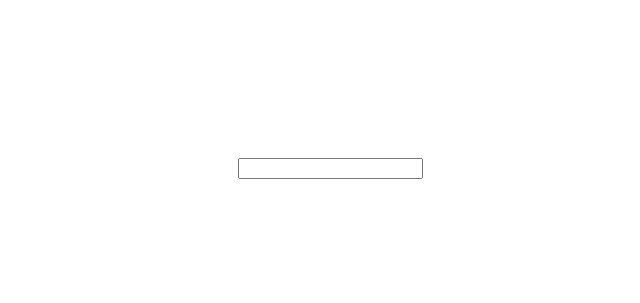
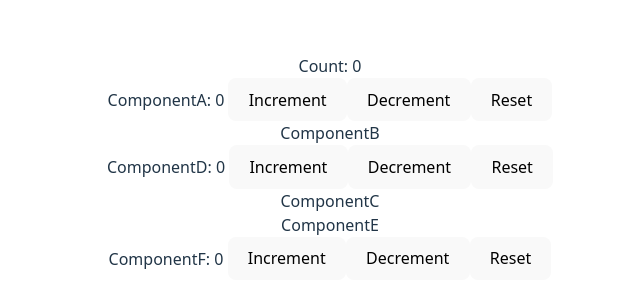
Before and after one commit to jason6842/Antra, a React (Vite) app in the folder Advance/: page / in a window 1280 px wide. Shown: the part 233-536 px from the top of the page, without its empty margins (310-950 px from the left). Built offline with nearby package versions, Linux system fonts and the light colour scheme.

Commit message:
Learned how to work with useReducer and useContext

```diff
--- a/Advance/src/App.tsx
+++ b/Advance/src/App.tsx
@@ -20,6 +20,7 @@ import ToDoList from "./PracticeProblems/ToDoList/ToDoList.tsx";
 import { Parent } from "./ContextAPI/ContextExample1.tsx";
 import ReducerApp from "./useReducerHook/App.tsx";
 import TodoReducerApp from "./useReducerHook/Todos.tsx";
+import ReducerAndContextApp from "./useReducerWithuseContext/App.tsx";
 
 
 function App() {
@@ -65,7 +66,8 @@ function App() {
         {/* <ToDoList /> */}
         {/* <Parent /> */}
         {/* <ReducerApp /> */}
-        <TodoReducerApp />
+        {/* <TodoReducerApp /> */}
+        <ReducerAndContextApp />
     </div>
   );
 }
--- /dev/null
+++ b/Advance/src/useReducerWithuseContext/App.tsx
@@ -0,0 +1,45 @@
+import { createContext, useContext, useReducer } from 'react';
+import ComponentA from './ComponentA'
+import ComponentB from './ComponentB'
+import ComponentC from './ComponentC'
+
+// Goal: Maintain a Count state in App.js and modify it from all children components - A, D, F
+type CountContextType = {
+    countState: number,
+    countDispatch: React.Dispatch<Action>
+}
+export const CountContext = createContext<CountContextType | null>(null);
+
+type State = number
+
+type Action = 'increment' | 'decrement' | 'reset';
+
+const initialState = 0
+
+function reducer(state: State, action: Action) {
+    switch(action) {
+        case 'increment':
+            return state + 1
+        case 'decrement':
+            return state - 1
+        case 'reset':
+            return initialState
+        default:
+            return state
+    }
+}
+
+export default function ReducerAndContextApp() {
+  const [count, dispatch] = useReducer(reducer, initialState);
+
+  return (
+    <CountContext.Provider value={{countState: count, countDispatch: dispatch}}>
+    <div className="App">
+        Count: {count}
+        <ComponentA />
+        <ComponentB />
+        <ComponentC />
+    </div>
+    </CountContext.Provider>
+  )
+}
--- /dev/null
+++ b/Advance/src/useReducerWithuseContext/ComponentA.tsx
@@ -0,0 +1,15 @@
+import React, { useContext } from 'react'
+import { CountContext } from './App'
+
+export default function ComponentA() {
+  const countContext = useContext(CountContext);
+  if (!countContext) return null;
+  return (
+    <div>
+        ComponentA: {countContext.countState} {"  "}
+        <button onClick={() => countContext.countDispatch('increment')}>Increment</button>
+        <button onClick={() => countContext.countDispatch('decrement')}>Decrement</button>
+        <button onClick={() => countContext.countDispatch('reset')}>Reset</button>
+    </div>
+  )
+}
--- /dev/null
+++ b/Advance/src/useReducerWithuseContext/ComponentB.tsx
@@ -0,0 +1,10 @@
+import ComponentD from './ComponentD'
+
+export default function ComponentB() {
+  return (
+    <>
+        <div>ComponentB</div>
+        <ComponentD />
+    </>
+  )
+}
--- /dev/null
+++ b/Advance/src/useReducerWithuseContext/ComponentC.tsx
@@ -0,0 +1,13 @@
+import React from 'react'
+import ComponentE from './ComponentE'
+import ComponentF from './ComponentF'
+
+export default function ComponentC() {
+  return (
+    <>
+        <div>ComponentC</div>
+        <ComponentE />
+        <ComponentF />
+    </>
+  )
+}
--- /dev/null
+++ b/Advance/src/useReducerWithuseContext/ComponentD.tsx
@@ -0,0 +1,16 @@
+import React, { useContext } from 'react'
+import { CountContext } from './App'
+
+export default function ComponentD() {
+  const countContext = useContext(CountContext);
+  if (!countContext) return;
+  return (
+    <div>
+        ComponentD: {countContext.countState} {"  "}
+        <button onClick={() => countContext.countDispatch('increment')}>Increment</button>
+        <button onClick={() => countContext.countDispatch('decrement')}>Decrement</button>
+        <button onClick={() => countContext.countDispatch('reset')}>Reset</button>
+    </div>
+
+  )
+}
--- /dev/null
+++ b/Advance/src/useReducerWithuseContext/ComponentE.tsx
@@ -0,0 +1,7 @@
+import React from 'react'
+
+export default function ComponentE() {
+  return (
+    <div>ComponentE</div>
+  )
+}
--- /dev/null
+++ b/Advance/src/useReducerWithuseContext/ComponentF.tsx
@@ -0,0 +1,15 @@
+import React, { useContext } from 'react'
+import { CountContext } from './App'
+
+export default function ComponentF() {
+  const countContext = useContext(CountContext);
+  if (!countContext) return;
+  return (
+    <div>
+        ComponentF: {countContext.countState} {"  "}
+        <button onClick={() => countContext.countDispatch('increment')}>Increment</button>
+        <button onClick={() => countContext.countDispatch('decrement')}>Decrement</button>
+        <button onClick={() => countContext.countDispatch('reset')}>Reset</button>
+    </div>
+  )
+}
```
